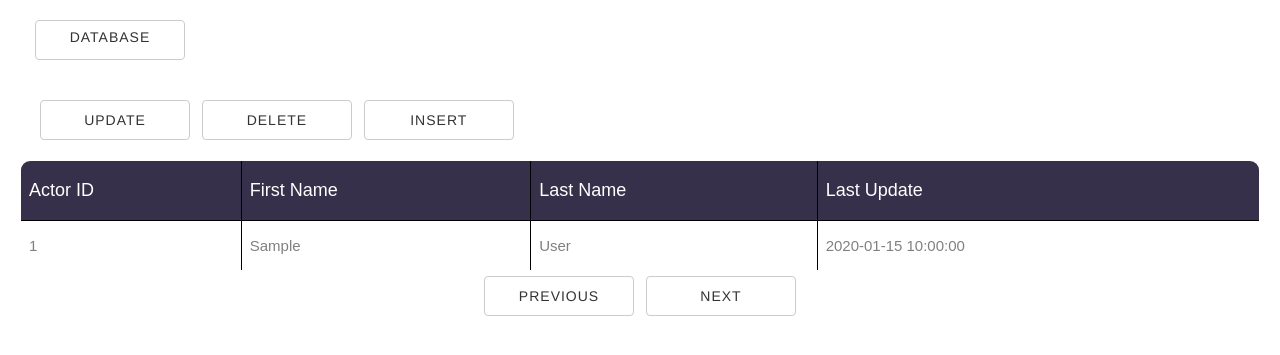
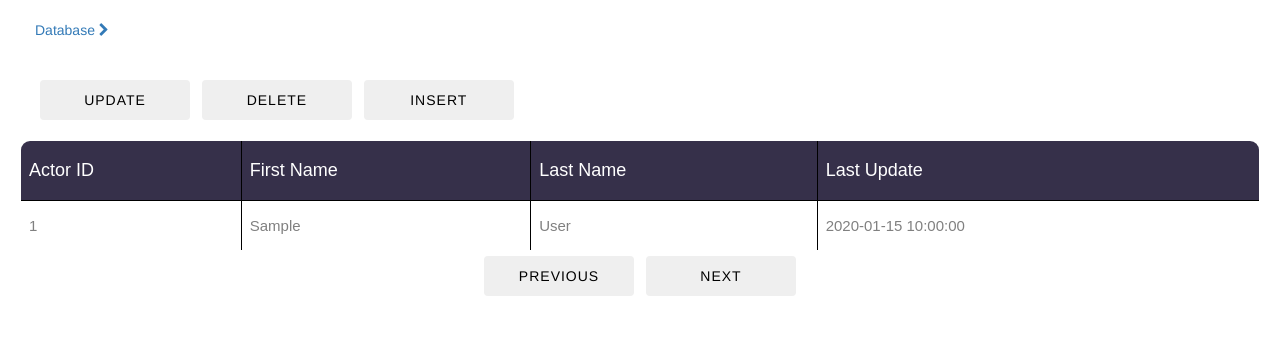
Before and after one commit to yshunl/playmou_sakila, a PHP site: page /select_actor.php in a window 1280 px wide. Shown: the top 355 px of the page. Run offline with PHP 8.4, Linux system fonts and the light colour scheme; tables that the repository leaves empty or names only in its code hold one stand-in row (values such as "Sample post"); some libraries are stand-ins or nearby versions.

Commit message:
updated select actor

```diff
--- a/select_actor.php
+++ b/select_actor.php
@@ -8,10 +8,9 @@ include 'dbconfig.php';
     <meta charset="utf-8">
     <meta name="viewport" content="width=device-width, initial-scale=1.0">
     <link rel="stylesheet" href="style.css">
-    <link rel="stylesheet" href="style.css">
+    <link href="//maxcdn.bootstrapcdn.com/font-awesome/4.1.0/css/font-awesome.min.css" rel="stylesheet">
     <link href="https://cdnjs.cloudflare.com/ajax/libs/twitter-bootstrap/3.3.5/css/bootstrap.min.css" rel="stylesheet" />
-        <link rel="stylesheet" href="sidebar.css">
-    <script src="https://ajax.googleapis.com/ajax/libs/jquery/2.1.3/jquery.min.js"></script>
+
 
     <?php
     $rowperpage = 50;
@@ -106,7 +105,13 @@ include 'dbconfig.php';
       <div class="container-fluid">
         <div class="row">
           <div class="col-lg-12">
-            <a href="#menu-toggle" class="btn btn-default" id="menu-toggle">Database</a>
+
+            <div class="type-1">
+    <a href="#menu-toggle" class="btn-3 btnstyle" id="menu-toggle">
+      <span class="txt">Database</span>
+      <span class="round"><i class="fa fa-chevron-right"></i></span>
+    </a>
+            </div>
               </div>
         </div>
       </div>
@@ -143,12 +148,12 @@ include 'dbconfig.php';
         </form>
     </div>
         <div class="row" style="margin-left:20px;">
-        <button class="btn btn-default"id="show">Update</button>
-        <button class="btn btn-default"id="open">Delete</button>
-        <button class="btn btn-default"id="display">Insert</button>
+        <button class="btn btn-3"id="show">Update</button>
+        <button class="btn btn-3"id="open">Delete</button>
+        <button class="btn btn-3"id="display">Insert</button>
         </div>
     <br>
-    <div class="limiter">
+
         <div class="table100">
     <table >
         <thead>
@@ -188,8 +193,8 @@ include 'dbconfig.php';
         <div id="div_pagination">
             <input type="hidden" name="row" value="<?php echo $row; ?>">
             <input type="hidden" name="allcount" value="<?php echo $allcount; ?>">
-            <input type="submit" class="btn btn-default" name="but_prev" value="Previous">
-            <input type="submit" class="btn btn-default" name="but_next" value="Next">
+            <input type="submit" class="btn btn-3" name="but_prev" value="Previous">
+            <input type="submit" class="btn btn-3" name="but_next" value="Next">
         </div>
     </form>
 
@@ -223,9 +228,6 @@ include 'dbconfig.php';
     }
 ?>
 
-
-
-        </div>
         </div>
     <!-- /#page-content-wrapper -->
 
@@ -233,9 +235,11 @@ include 'dbconfig.php';
 
 </body>
 </html>
-<script src="js/bootstrap.min.js"></script>
-  <script src="https://ajax.googleapis.com/ajax/libs/jquery/2.1.1/jquery.min.js"></script>
-<script src="https://cdnjs.cloudflare.com/ajax/libs/twitter-bootstrap/3.3.5/js/bootstrap.min.js"></script>
+
+    <script src="https://ajax.googleapis.com/ajax/libs/jquery/2.1.3/jquery.min.js"></script>
+    <script src="js/bootstrap.min.js"></script>
+    <script src="https://ajax.googleapis.com/ajax/libs/jquery/2.1.1/jquery.min.js"></script>
+    <script src="https://cdnjs.cloudflare.com/ajax/libs/twitter-bootstrap/3.3.5/js/bootstrap.min.js"></script>
 <script>
     $("#menu-toggle").click(function(e) {
   e.preventDefault();
```
